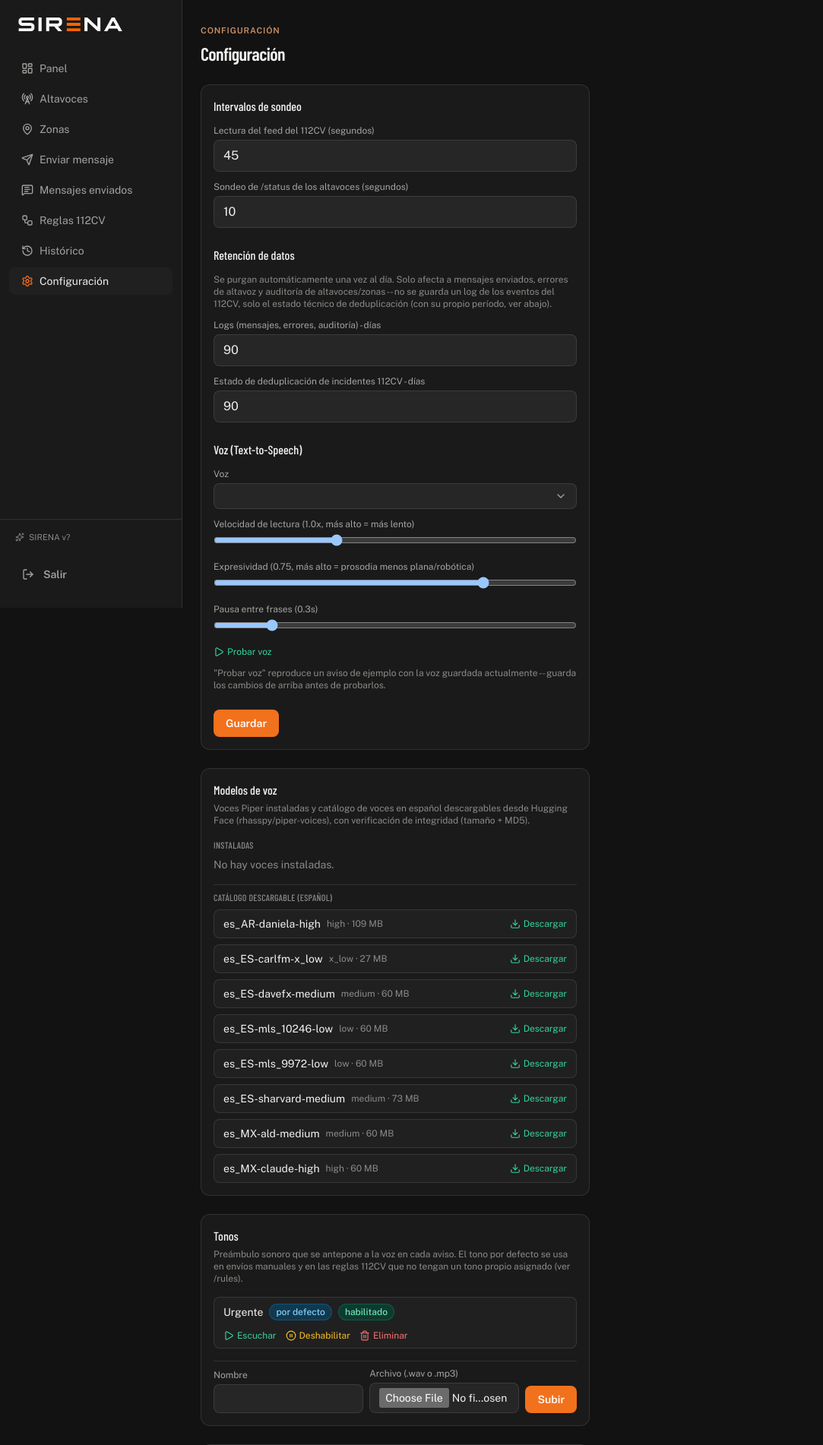
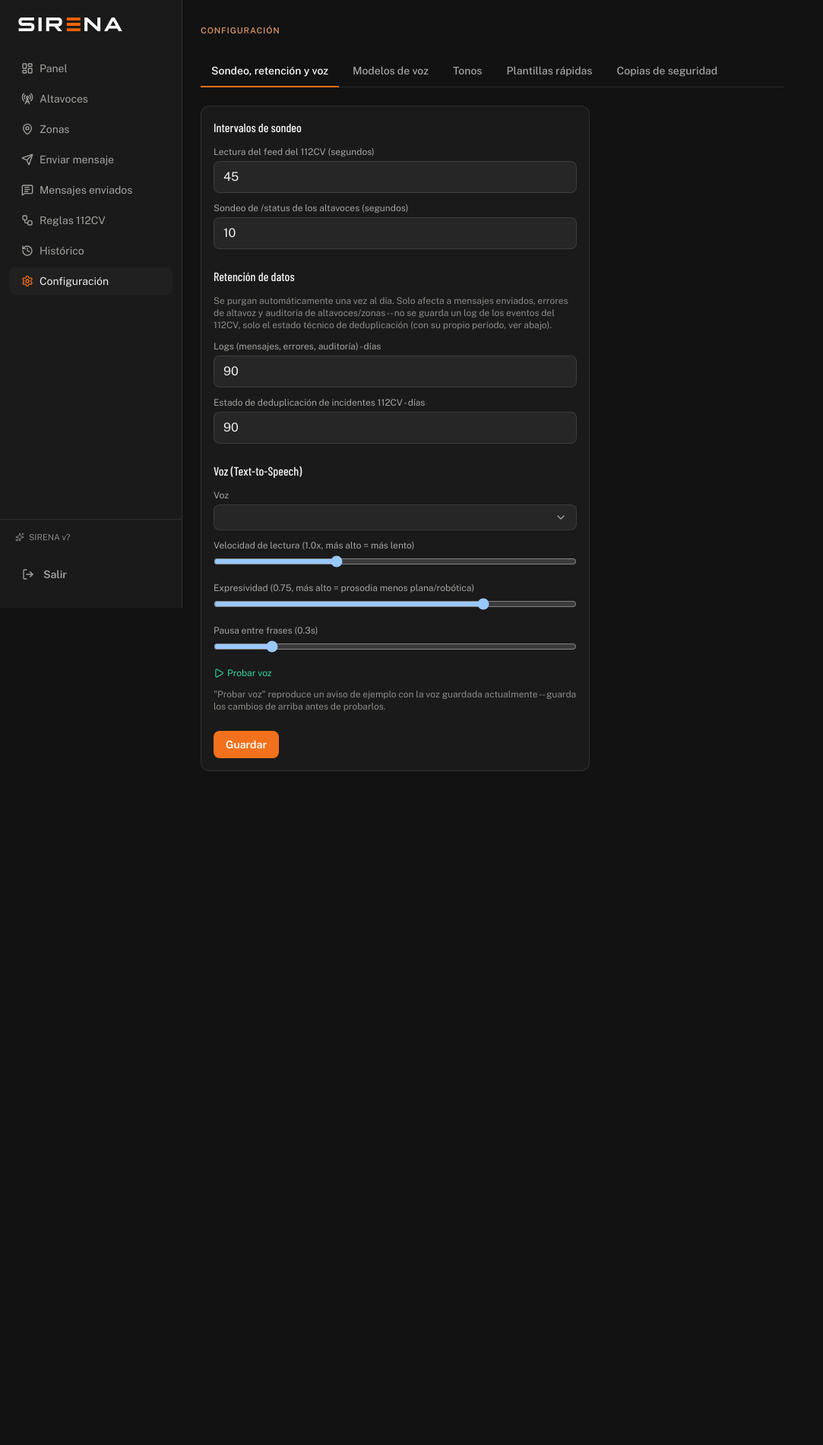
Before and after one commit to alexbogus/SIRENA, a Flask app: page /settings/ in a window 1280 px wide. Shown: the top 1902 px of the page at 76% size, without its empty margins (0-1083 px from the left). After the commit the page ends 1015 px from the top, so only its background shows below. Run offline with Flask 3, Linux system fonts and the light colour scheme; the visitor is signed in with stand-in values (Sample User, id 1); data comes from the database, SQL or seed files in the repository; tables that the repository leaves empty hold one stand-in row (values such as "Sample post"); some libraries are stand-ins or nearby versions.

Commit message:
feat(dashboard): reorganiza /settings en pestañas para reducir el scroll
La página apilaba 6 bloques uno debajo de otro sin ninguna ayuda de
orientación. Las secciones pasan ahora a pestañas horizontales (una tarjeta
visible a la vez), con la pestaña activa persistida en sessionStorage para
sobrevivir a los POST+recarga de cada acción (descargar voz, subir tono,
crear copia...).

Co-Authored-By: Claude Sonnet 5 <noreply@anthropic.com>
Claude-Session: https://claude.ai/code/session_01URCiuQSonDUwCpiiJwV5B3

```diff
--- a/docker/dashboard/templates/settings.html
+++ b/docker/dashboard/templates/settings.html
@@ -1,12 +1,43 @@
 {% extends "base.html" %}
 {% from "_badge.html" import badge %}
-{% from "_page_header.html" import page_header %}
 {% from "_select.html" import select_dropdown %}
 {% block title %}Configuración{% endblock %}
 {% block content %}
-{{ page_header("CONFIGURACIÓN", "Configuración") }}
+{# Solo la etiqueta, sin el <h1> "Configuración" -- redundante con el nombre
+   de la sección "Configuración" del sidebar, ya visible en todo momento. #}
+<div class="eyebrow mb-6">CONFIGURACIÓN</div>
 
-<form method="post" action="{{ url_for('settings.save') }}" class="bg-navy-900 border border-white/10 rounded-xl p-4 space-y-6 max-w-lg">
+{% set _settings_tabs = [
+    ("sondeo-retencion-voz", "Sondeo, retención y voz"),
+    ("modelos-voz", "Modelos de voz"),
+    ("tonos", "Tonos"),
+    ("plantillas", "Plantillas rápidas"),
+    ("copias-seguridad", "Copias de seguridad"),
+] %}
+
+<div>
+
+    <!-- Pestañas: solo un panel visible a la vez (misma idea que el
+         acordeón exclusivo, pero como fila horizontal en vez de tarjetas
+         apiladas). El panel activo se recuerda en sessionStorage porque
+         cada acción dentro de una pestaña (descargar voz, subir tono, crear
+         copia...) hace un POST que recarga la página entera -- sin esto,
+         perdería siempre la pestaña en la que se estaba trabajando.
+         max-w-3xl (más ancho que las tarjetas de abajo, que se quedan en
+         max-w-lg) es lo justo para que las 5 pestañas quepan en una sola
+         fila en pantallas de escritorio -- en móvil, sin ese ancho
+         disponible, siguen pasando a una segunda línea con flex-wrap. -->
+    <div role="tablist" class="flex flex-wrap gap-x-1 border-b border-white/10 mb-6 max-w-3xl">
+        {% for tab_id, label in _settings_tabs %}
+        <button type="button" role="tab" data-settings-tab="{{ tab_id }}"
+                class="settings-tab whitespace-nowrap px-3.5 py-2.5 text-sm font-medium border-b-2 border-transparent text-slate-400 hover:text-slate-200 -mb-px">
+            {{ label }}
+        </button>
+        {% endfor %}
+    </div>
+
+    <div data-settings-panel="sondeo-retencion-voz" class="settings-panel hidden max-w-lg bg-navy-900 border border-white/10 rounded-xl p-4">
+        <form method="post" action="{{ url_for('settings.save') }}" class="space-y-6">
             <div>
                 <h2 class="font-medium mb-3">Intervalos de sondeo</h2>
                 <div class="space-y-3">
@@ -103,15 +134,13 @@
                 Guardar
             </button>
         </form>
+    </div>
 
-<div class="bg-navy-900 border border-white/10 rounded-xl p-4 mt-6 max-w-lg space-y-4">
-    <div>
-        <h2 class="font-medium mb-1">Modelos de voz</h2>
+    <div data-settings-panel="modelos-voz" class="settings-panel hidden max-w-lg bg-navy-900 border border-white/10 rounded-xl p-4 space-y-4">
         <p class="text-xs text-slate-500">
             Voces Piper instaladas y catálogo de voces en español descargables desde Hugging Face
             (rhasspy/piper-voices), con verificación de integridad (tamaño + MD5).
         </p>
-    </div>
 
         <div>
             <h3 class="text-xs uppercase tracking-wide text-slate-500 mb-2">Instaladas</h3>
@@ -173,14 +202,11 @@
         </div>
     </div>
 
-<div class="bg-navy-900 border border-white/10 rounded-xl p-4 mt-6 max-w-lg space-y-4">
-    <div>
-        <h2 class="font-medium mb-1">Tonos</h2>
+    <div data-settings-panel="tonos" class="settings-panel hidden max-w-lg bg-navy-900 border border-white/10 rounded-xl p-4 space-y-4">
         <p class="text-xs text-slate-500">
             Preámbulo sonoro que se antepone a la voz en cada aviso. El tono por defecto se usa en
             envíos manuales y en las reglas 112CV que no tengan un tono propio asignado (ver /rules).
         </p>
-    </div>
 
         <div class="space-y-2">
             {% for t in tones %}
@@ -244,13 +270,10 @@
         <audio id="tone-player" class="hidden"></audio>
     </div>
 
-<div class="bg-navy-900 border border-white/10 rounded-xl p-4 mt-6 max-w-lg space-y-4">
-    <div>
-        <h2 class="font-medium mb-1">Plantillas rápidas</h2>
+    <div data-settings-panel="plantillas" class="settings-panel hidden max-w-lg bg-navy-900 border border-white/10 rounded-xl p-4 space-y-4">
         <p class="text-xs text-slate-500">
             Textos predefinidos disponibles con un clic en el formulario de envío manual (/send).
         </p>
-    </div>
 
         <div class="space-y-2">
             {% for t in templates %}
@@ -288,16 +311,13 @@
         </form>
     </div>
 
-<div class="bg-navy-900 border border-white/10 rounded-xl p-4 mt-6 max-w-lg space-y-4">
-    <div>
-        <h2 class="font-medium mb-1">Copias de seguridad</h2>
+    <div data-settings-panel="copias-seguridad" class="settings-panel hidden max-w-lg bg-navy-900 border border-white/10 rounded-xl p-4 space-y-4">
         <p class="text-xs text-slate-500">
             Copias de la base de datos (reglas, zonas, altavoces, historial). <code>update.sh</code> crea
             una automáticamente antes de cada despliegue; aquí puedes crear una manual o restaurar
             cualquiera de ellas. Restaurar hace antes una copia del estado actual (así también es
             reversible) y reinicia la aplicación -- unos segundos de corte.
         </p>
-    </div>
 
         <div class="space-y-2">
             {% for b in backups %}
@@ -339,10 +359,48 @@
             </button>
         </form>
     </div>
+
+</div>
 {% endblock %}
 
 {% block scripts %}
 <script>
+(function () {
+    // Pestañas exclusivas: un solo panel visible a la vez. Se recuerda la
+    // pestaña activa en sessionStorage porque cada acción dentro de un
+    // panel (descargar voz, subir tono, crear copia...) hace un POST que
+    // recarga la página entera -- sin esto, siempre volvería a la primera
+    // pestaña y se perdería el contexto de en qué sección estaba el usuario.
+    const STORAGE_KEY = "settings-active-tab";
+    const tabs = Array.from(document.querySelectorAll("[data-settings-tab]"));
+    const panels = Array.from(document.querySelectorAll("[data-settings-panel]"));
+    if (!tabs.length) return;
+
+    function activate(tabId) {
+        const exists = tabs.some(t => t.dataset.settingsTab === tabId);
+        const target = exists ? tabId : tabs[0].dataset.settingsTab;
+        tabs.forEach(t => {
+            const active = t.dataset.settingsTab === target;
+            t.classList.toggle("text-white", active);
+            t.classList.toggle("border-brand", active);
+            t.classList.toggle("text-slate-400", !active);
+            t.classList.toggle("border-transparent", !active);
+        });
+        panels.forEach(p => p.classList.toggle("hidden", p.dataset.settingsPanel !== target));
+        sessionStorage.setItem(STORAGE_KEY, target);
+
+        // Tras un POST + recarga la barra de pestañas siempre vuelve a su
+        // scroll horizontal inicial (0): sin esto, la pestaña activa
+        // recordada de sessionStorage podría quedar fuera de la vista y
+        // parecer que "se perdió" aunque el panel correcto sí se muestre.
+        const activeTab = tabs.find(t => t.dataset.settingsTab === target);
+        if (activeTab) activeTab.scrollIntoView({ block: "nearest", inline: "nearest" });
+    }
+
+    tabs.forEach(t => t.addEventListener("click", () => activate(t.dataset.settingsTab)));
+    activate(sessionStorage.getItem(STORAGE_KEY) || tabs[0].dataset.settingsTab);
+})();
+
 (function () {
     // lucide.createIcons() sustituye cada <i data-lucide> por un <svg>, así
     // que no se puede volver a tocar por su tag "i" en clics posteriores
```
Lines whose indentation alone changed are shown as unchanged.
